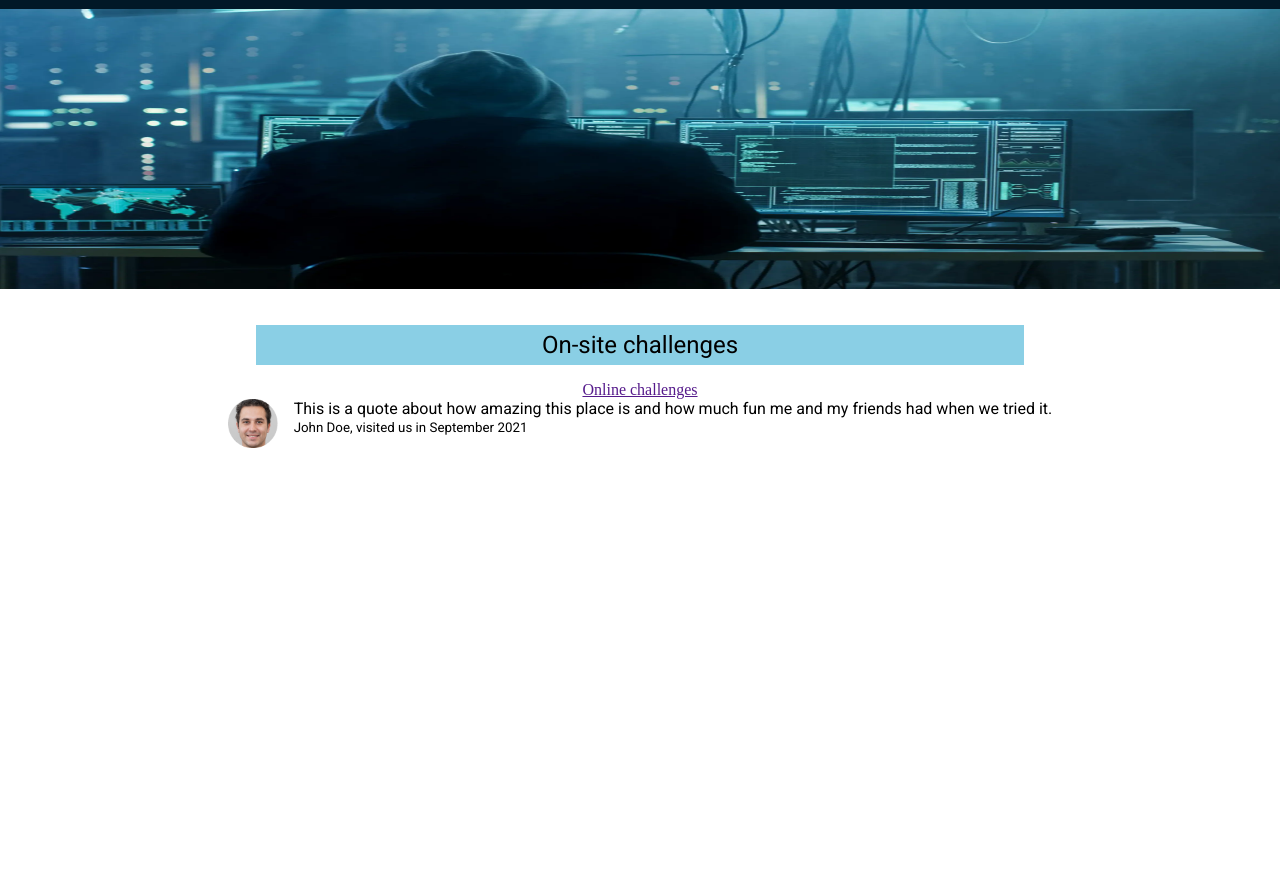
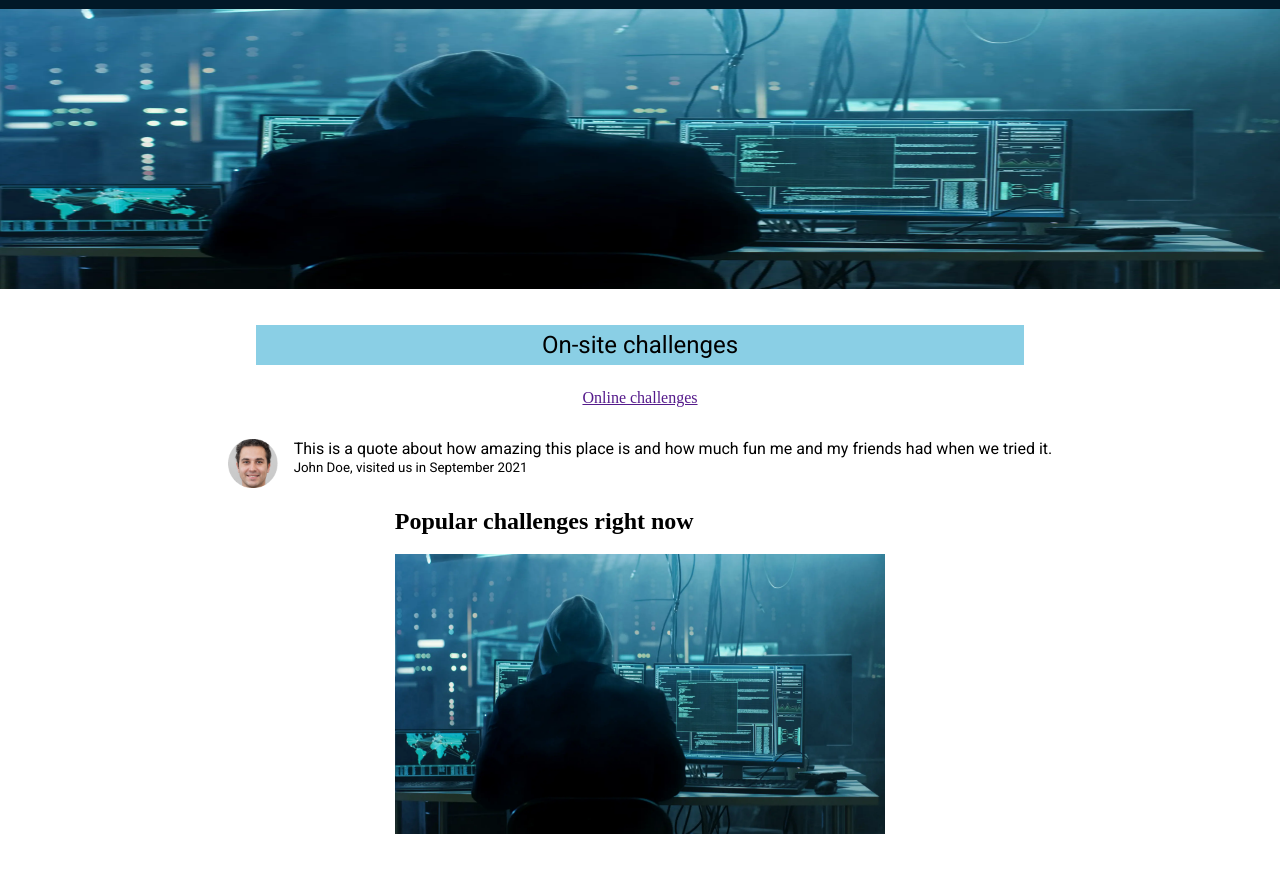
Before and after one commit to EmpyreanMist/A2-inl-mning-2-Startsida-f-r-ESC-Hacker-Escape-Rooms, a plain HTML site: page index.html in a window 1280 px wide. Shown: the part 135-1008 px from the top of the page. Before the commit the page ends 800 px from the top, so only its background shows below. Drawn offline with Linux system fonts and the light colour scheme.

Commit message:
Further progress, and start of card

```diff
--- a/index.html
+++ b/index.html
@@ -27,7 +27,7 @@
 
       <main>
         <button class="challenge-button">On-site challenges</button>
-        <a href="">Online challenges</a>
+        <a href="" class="online-challenges">Online challenges</a>
 
         <div class="quote-container">
           <img
@@ -45,6 +45,13 @@
             >
           </div>
         </div>
+
+        <div class="challenge-container">
+          <h2>Popular challenges right now</h2>
+          <div class="challenge-card">
+            <img src="./pictures/hacker.png" class="card-picture" />
+          </div>
+        </div>
       </main>
 
       <footer></footer>
--- a/main.css
+++ b/main.css
@@ -48,10 +48,14 @@ main {
   font-size: 24px;
   font-family: roboto;
   margin-top: 2rem;
-  margin-bottom: 1rem;
+  margin-bottom: 1.5rem;
   border: none;
   width: 60%;
   height: 2.5rem;
+}
+
+.online-challenges {
+  margin-bottom: 2rem;
 }
 
 .quote-container {
@@ -70,3 +74,15 @@ main {
   text-align: left;
   font-family: roboto;
 }
+
+.challenge-container {
+  height: 100vh;
+}
+
+/* .challenge-card {
+} */
+
+.card-picture {
+  width: 100%;
+  height: 35vh;
+}
```
